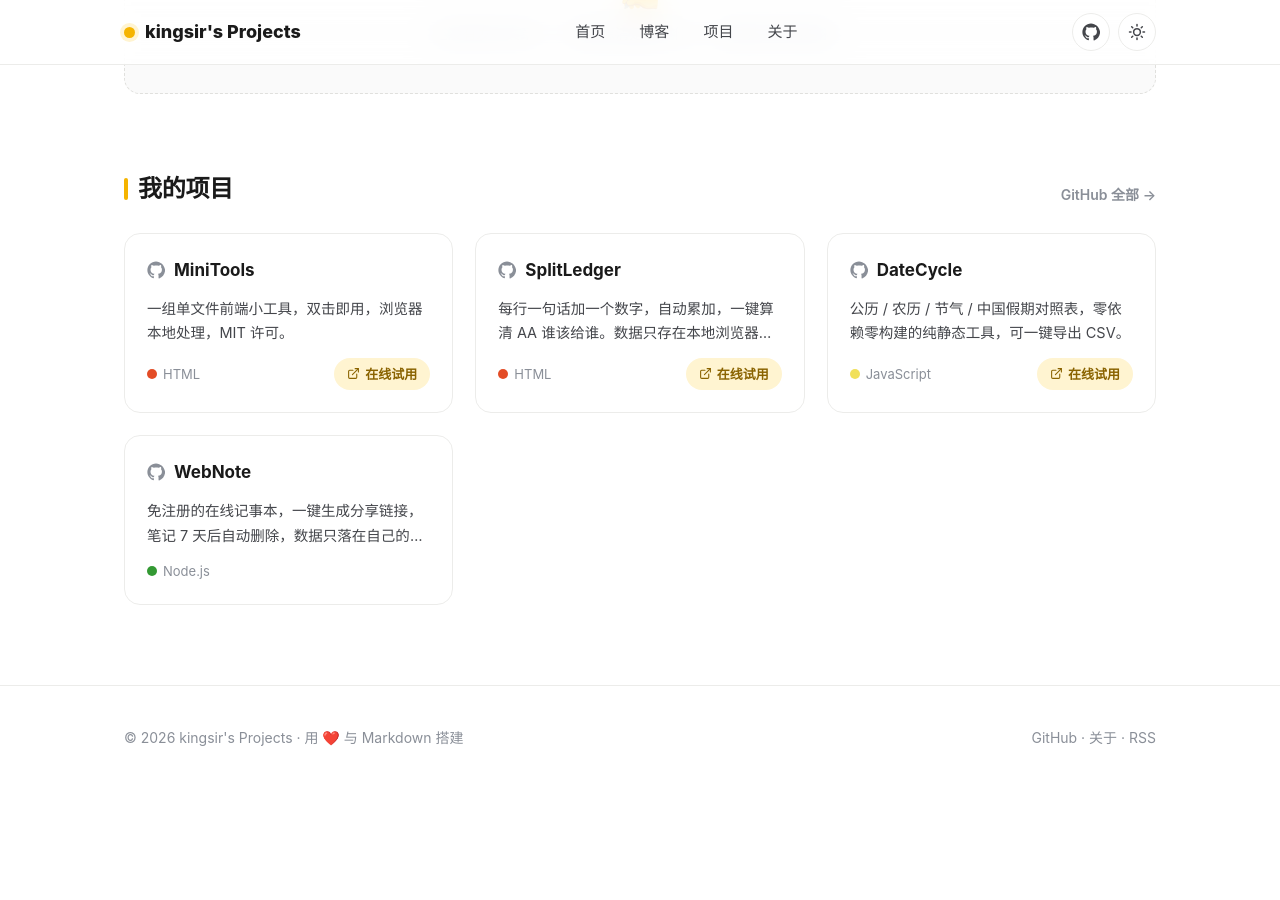
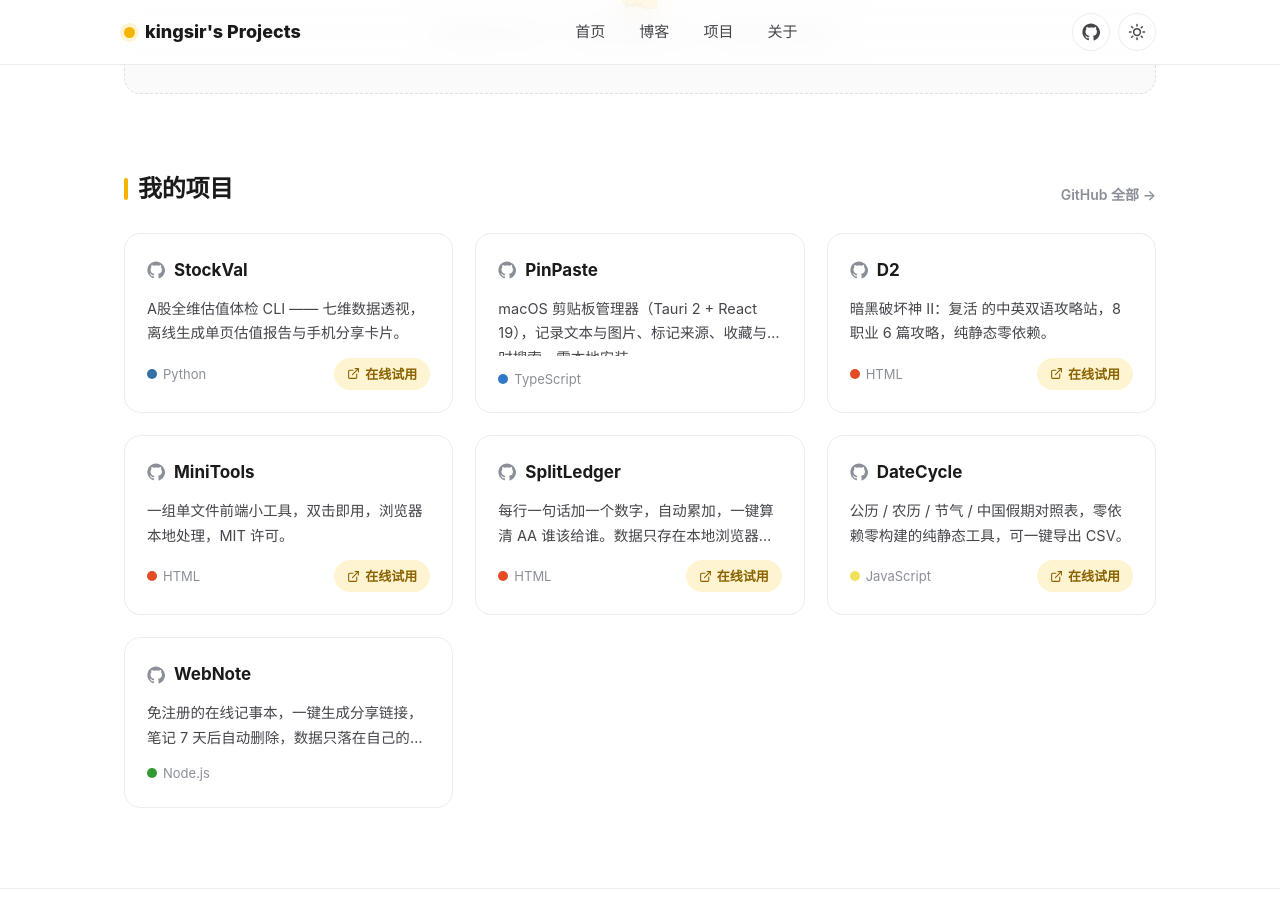
Before and after one commit to isnotry/isnotry.github.io, a Jekyll site: the page built from docs/index.html, in a window 1280 px wide and 900 px high, scrolled down 646 px. Built offline with Jekyll 4.4.1, drawn with Linux system fonts in a browser that asks for light colours; before the commit the page ends 1436 px from its top, so only the background shows below that.

Commit message:
site: 新增 StockVal / PinPaste / D2 三个项目；demo 链接统一到 https://kingsir.work

```diff
--- a/docs/_data/projects.yml
+++ b/docs/_data/projects.yml
@@ -1,27 +1,50 @@
 # 我的项目（手写维护，对应 https://github.com/isnotry 的仓库）
 # lang_class 映射到 style.css 里的 .lang-* 圆点颜色
 # stars 留空则不显示星标（避免 0 star 的噪声）
-# demo 留空则不显示「在线试用」入口（例如需要自建服务的项目）
+# demo 留空则不显示「在线试用」入口（例如需要自建服务或本地安装的项目）
 # date 用于排序：首页按 date 从新到旧渲染（见 index.html）
-#   取仓库创建时间，写成带引号的 ISO 串（不写时分会导致同天项目排序不稳定）
+#   取仓库创建时间（已换算为北京时间），写成带引号的 ISO 串且带时分
+#   同天项目若不带时分，sort + reverse 后相对顺序会翻转
+# demo 统一用自定义域 https://kingsir.work/<Repo>/：
+#   站点挂上自定义域后，isnotry.github.io/<Repo>/ 会自动 301 到这个地址
+- name: StockVal
+  desc: A股全维估值体检 CLI —— 七维数据透视，离线生成单页估值报告与手机分享卡片。
+  url: https://github.com/isnotry/StockVal
+  demo: https://kingsir.work/StockVal/
+  lang: Python
+  lang_class: lang-py
+  date: "2026-09-30T21:13"
+- name: PinPaste
+  desc: macOS 剪贴板管理器（Tauri 2 + React 19），记录文本与图片、标记来源、收藏与即时搜索，需本地安装。
+  url: https://github.com/isnotry/PinPaste
+  lang: TypeScript
+  lang_class: lang-ts
+  date: "2026-09-30T21:08"
+- name: D2
+  desc: 暗黑破坏神 II：复活 的中英双语攻略站，8 职业 6 篇攻略，纯静态零依赖。
+  url: https://github.com/isnotry/D2
+  demo: https://kingsir.work/D2/
+  lang: HTML
+  lang_class: lang-html
+  date: "2026-09-30T20:41"
 - name: MiniTools
   desc: 一组单文件前端小工具，双击即用，浏览器本地处理，MIT 许可。
   url: https://github.com/isnotry/MiniTools
-  demo: https://isnotry.github.io/MiniTools/
+  demo: https://kingsir.work/MiniTools/
   lang: HTML
   lang_class: lang-html
   date: "2026-09-28T14:32"
 - name: SplitLedger
   desc: 每行一句话加一个数字，自动累加，一键算清 AA 谁该给谁。数据只存在本地浏览器里。
   url: https://github.com/isnotry/SplitLedger
-  demo: https://isnotry.github.io/SplitLedger/
+  demo: https://kingsir.work/SplitLedger/
   lang: HTML
   lang_class: lang-html
   date: "2026-09-28T09:24"
 - name: DateCycle
   desc: 公历 / 农历 / 节气 / 中国假期对照表，零依赖零构建的纯静态工具，可一键导出 CSV。
   url: https://github.com/isnotry/DateCycle
-  demo: https://isnotry.github.io/DateCycle/
+  demo: https://kingsir.work/DateCycle/
   lang: JavaScript
   lang_class: lang-js
   date: "2026-04-04"
```
